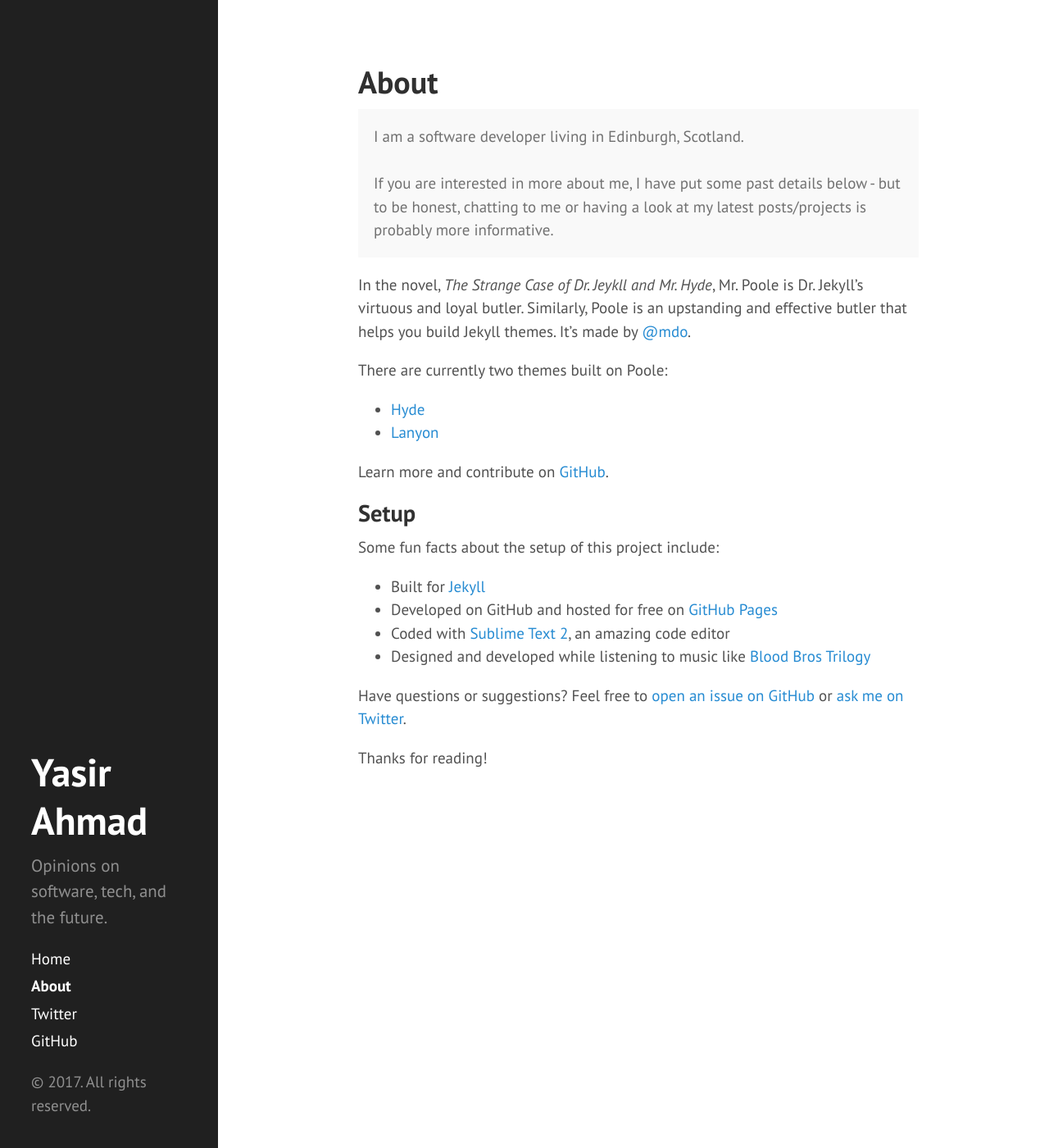
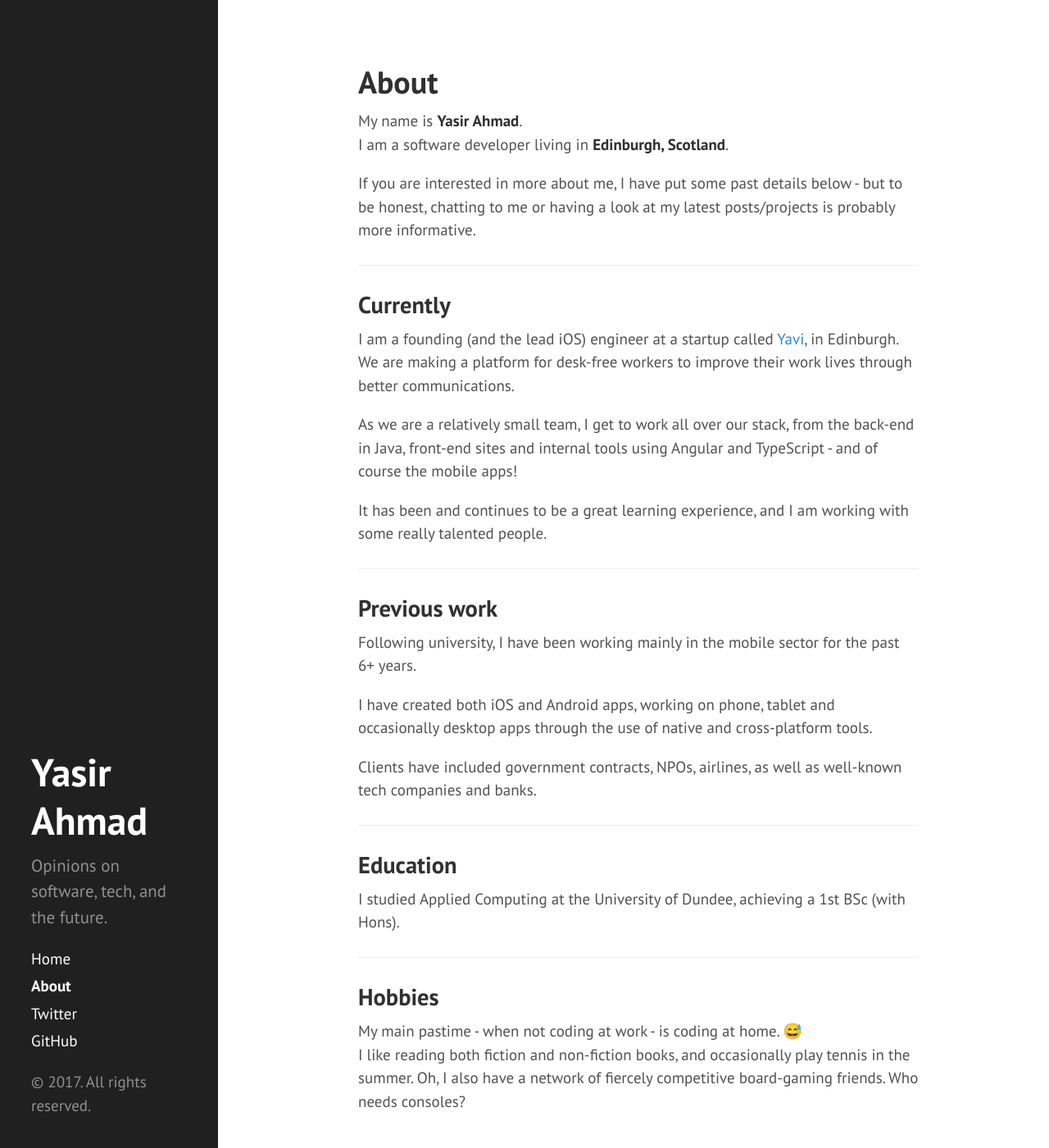
Before and after one commit to yahmad/yahmad.github.io, a Jekyll site: the page built from about.md, in a window 1280 px wide and 1400 px high. Shown: the whole window at 82% size. Built offline with Jekyll 4.4.1, drawn with Linux system fonts in a browser that asks for light colours.

Commit message:
Updating about me section

```diff
--- a/about.md
+++ b/about.md
@@ -3,31 +3,39 @@ layout: page
 title: About
 ---
 
-<p class="message">
-  I am a software developer living in Edinburgh, Scotland.
-<br>
-<br>
-    If you are interested in more about me, I have put some past details below - but to be honest, chatting to me or having a look at my latest posts/projects is probably more informative.
-</p>
+My name is **Yasir Ahmad**.
+I am a software developer living in **Edinburgh, Scotland**.
 
-In the novel, *The Strange Case of Dr. Jeykll and Mr. Hyde*, Mr. Poole is Dr. Jekyll's virtuous and loyal butler. Similarly, Poole is an upstanding and effective butler that helps you build Jekyll themes. It's made by [@mdo](https://twitter.com/mdo).
+If you are interested in more about me, I have put some past details below - but to be honest, chatting to me
+or having a look at my latest posts/projects is probably more informative.
 
-There are currently two themes built on Poole:
+---
 
-* [Hyde](http://hyde.getpoole.com)
-* [Lanyon](http://lanyon.getpoole.com)
+## Currently
 
-Learn more and contribute on [GitHub](https://github.com/poole).
+I am a founding (and the lead iOS) engineer at a startup called [Yavi](http://yaviapp.com), in Edinburgh. We are making a platform
+for desk-free workers to improve their work lives through better communications.
 
-## Setup
+As we are a relatively small team, I get to work all over our stack, from the back-end in Java,
+front-end sites and internal tools using Angular and TypeScript - and of course the mobile apps!
 
-Some fun facts about the setup of this project include:
+It has been and continues to be a great learning experience, and I am working with some really talented people.
 
-* Built for [Jekyll](http://jekyllrb.com)
-* Developed on GitHub and hosted for free on [GitHub Pages](https://pages.github.com)
-* Coded with [Sublime Text 2](http://sublimetext.com), an amazing code editor
-* Designed and developed while listening to music like [Blood Bros Trilogy](https://soundcloud.com/maddecent/sets/blood-bros-series)
+---
+## Previous work
+Following university, I have been working mainly in the mobile sector for the past 6+ years.
 
-Have questions or suggestions? Feel free to [open an issue on GitHub](https://github.com/poole/issues/new) or [ask me on Twitter](https://twitter.com/mdo).
+I have created both iOS and Android apps, working on phone, tablet and occasionally desktop apps through the use of native and cross-platform tools.
 
-Thanks for reading!
+Clients have included government contracts, NPOs, airlines, as well as well-known tech companies and banks.
+
+---
+
+## Education
+I studied Applied Computing at the University of Dundee, achieving a 1st BSc (with Hons).
+
+---
+## Hobbies
+My main pastime - when not coding at work - is coding at home. 😅
+I like reading both fiction and non-fiction books, and occasionally play tennis in the summer.
+Oh, I also have a network of fiercely competitive board-gaming friends. Who needs consoles?
```
